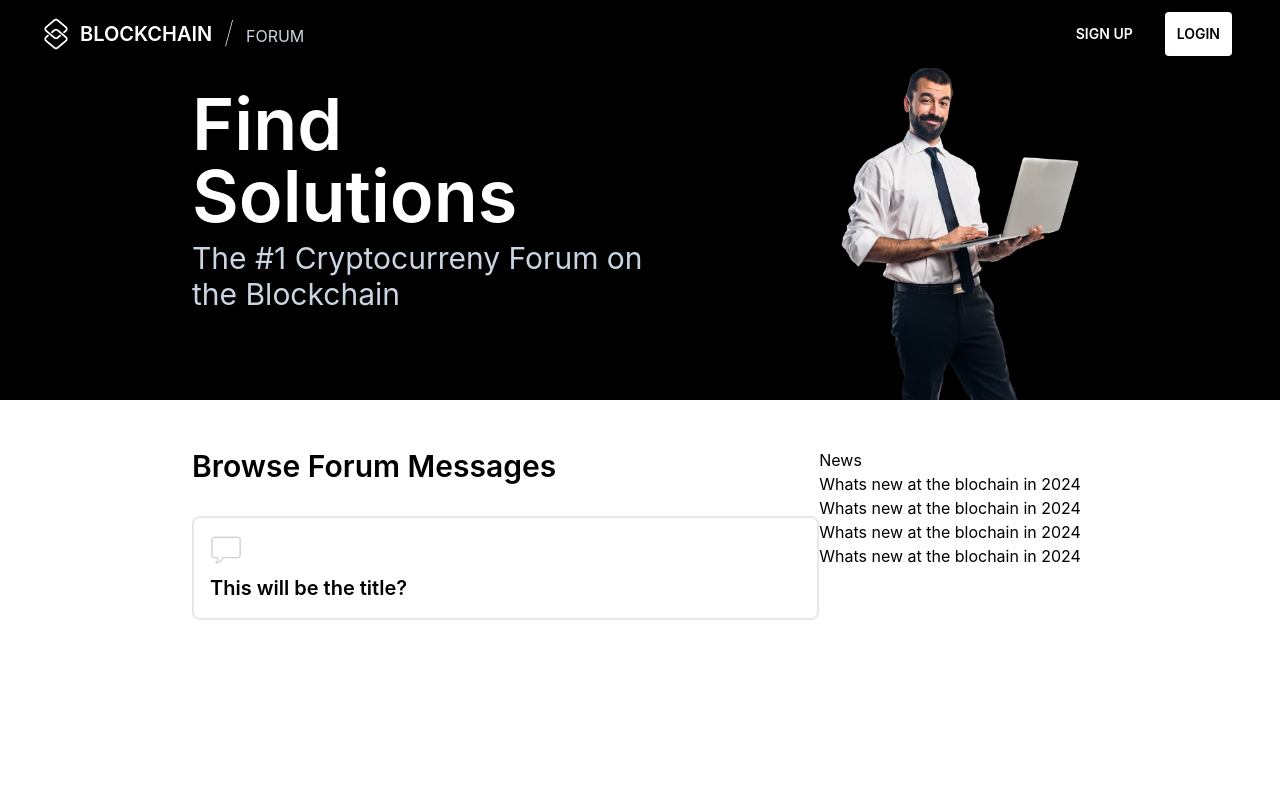
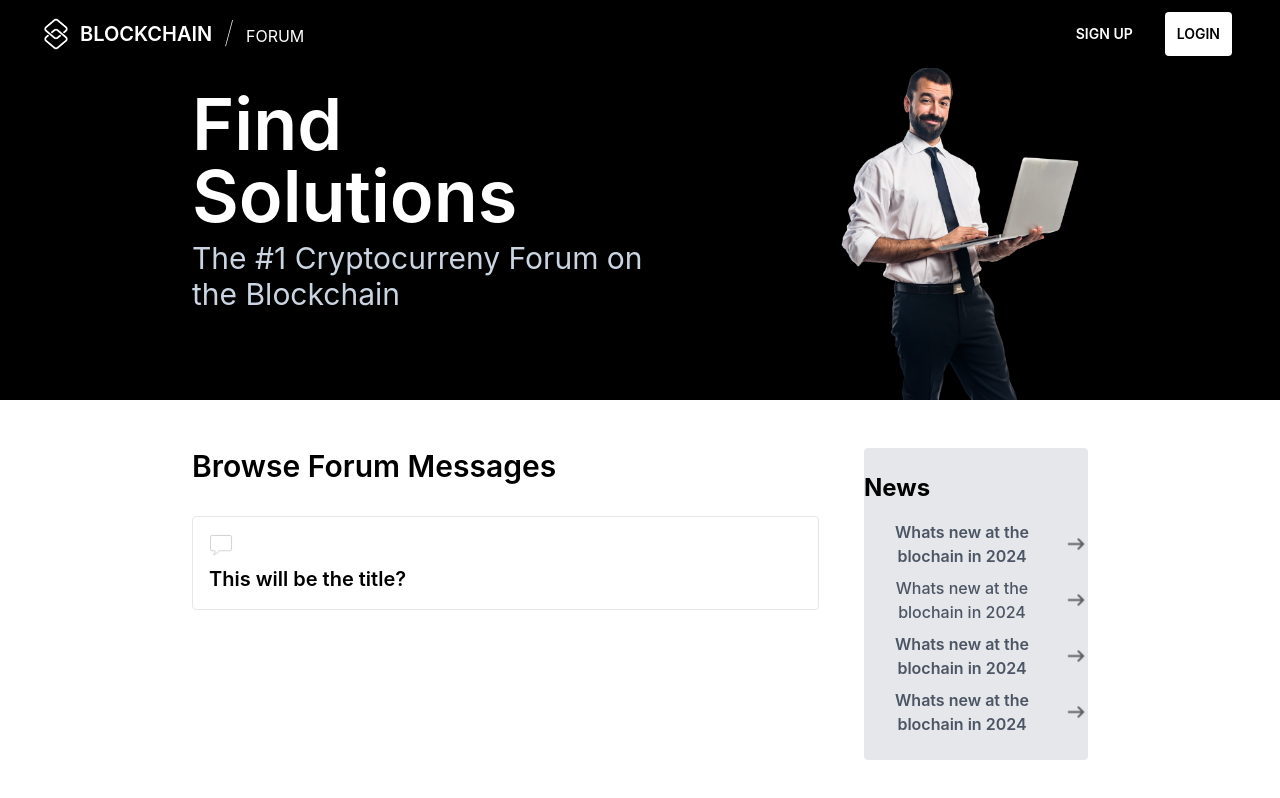
Before and after one commit to coolleighton/blockchainForum, a React (Create React App) app in the folder client/: page / in a window 1280 px wide. Built offline with nearby package versions, Linux system fonts and the light colour scheme; no server answers.

Commit message:
added styling for news component

```diff
--- a/client/src/components/Main.jsx
+++ b/client/src/components/Main.jsx
@@ -1,6 +1,7 @@
 import logo from "../images/logo.png";
 import heroImage from "../images/heroImage.png";
 import messageIcon from "../images/messageIcon.png";
+import arrowRight from "../images/arrowRight.png";
 
 const Main = ({ backendData }) => {
   return (
@@ -13,7 +14,7 @@ const Main = ({ backendData }) => {
           <img src={logo} className="h-8" alt="logo"></img>
           <h3 className="text-white text-xl pl-2 font-semibold">BLOCKCHAIN</h3>
           <h3 className="text-white text-3xl pl-3 pb-1 font-thin">/</h3>
-          <h3 className="text-slate-300 text-md pl-3 pt-1"> FORUM</h3>
+          <h3 className="text-white text-md pl-3 pt-1"> FORUM</h3>
         </button>
         <div className="mr-4">
           <button className="mx-3">
@@ -38,7 +39,7 @@ const Main = ({ backendData }) => {
         <img className="h-full pt-16" src={heroImage}></img>
       </div>
       <div className="bg-white pt-12">
-        <div className="w-[70vw] mx-auto flex">
+        <div className="w-[70vw] mx-auto flex justify-between">
           <div className="w-[70%]">
             <h3 className="text-3xl font-semibold pb-2">
               Browse Forum Messages
@@ -49,9 +50,9 @@ const Main = ({ backendData }) => {
               backendData.map((data, i) => (
                 <div
                   key={i}
-                  className="border-2 mt-6 p-4 rounded-lg hover:bg-slate-100 duration-200 cursor-pointer"
+                  className="border-[1px] mt-6 p-4 rounded hover:bg-slate-100 duration-200 cursor-pointer"
                 >
-                  <img src={messageIcon} className="h-8 mb-2"></img>
+                  <img src={messageIcon} className="h-6 mb-2"></img>
                   <p className="text-xl font-semibold">
                     This will be the title?
                   </p>
@@ -64,12 +65,42 @@ const Main = ({ backendData }) => {
               ))
             )}
           </div>
-          <div>
-            <h2>News</h2>
-            <p>Whats new at the blochain in 2024</p>
-            <p>Whats new at the blochain in 2024</p>
-            <p>Whats new at the blochain in 2024</p>
-            <p>Whats new at the blochain in 2024</p>
+          <div className="bg-gray-200 h-fit w-[25%] py-6 flex flex-col justify-center items-center rounded">
+            <div>
+              <h2 className="text-2xl font-bold pb-2">News</h2>
+              <a href="https://pros.squarespace.com/blog/2024-web-design-trends">
+                <button className="flex items-center hover:brightness-0 duration-200 pt-2">
+                  <p className="font-semibold text-gray-600">
+                    Whats new at the blochain in 2024
+                  </p>
+                  <img src={arrowRight} className="h-6 pl-1"></img>
+                </button>
+              </a>
+              <a href="https://pros.squarespace.com/blog/2024-web-design-trends">
+                <button className="flex items-center hover:brightness-0 duration-200 pt-2">
+                  <p className="font-medium text-gray-600">
+                    Whats new at the blochain in 2024
+                  </p>
+                  <img src={arrowRight} className="h-6 pl-1"></img>
+                </button>
+              </a>
+              <a href="https://pros.squarespace.com/blog/2024-web-design-trends">
+                <button className="flex items-center hover:brightness-0 duration-200 pt-2">
+                  <p className="font-semibold text-gray-600">
+                    Whats new at the blochain in 2024
+                  </p>
+                  <img src={arrowRight} className="h-6 pl-1"></img>
+                </button>
+              </a>
+              <a href="https://pros.squarespace.com/blog/2024-web-design-trends">
+                <button className="flex items-center hover:brightness-0 duration-200 pt-2">
+                  <p className="font-semibold text-gray-600">
+                    Whats new at the blochain in 2024
+                  </p>
+                  <img src={arrowRight} className="h-6 pl-1"></img>
+                </button>
+              </a>
+            </div>
           </div>
         </div>
       </div>
```
Also changed, not shown: client/src/images/arrowRight.png (added).
